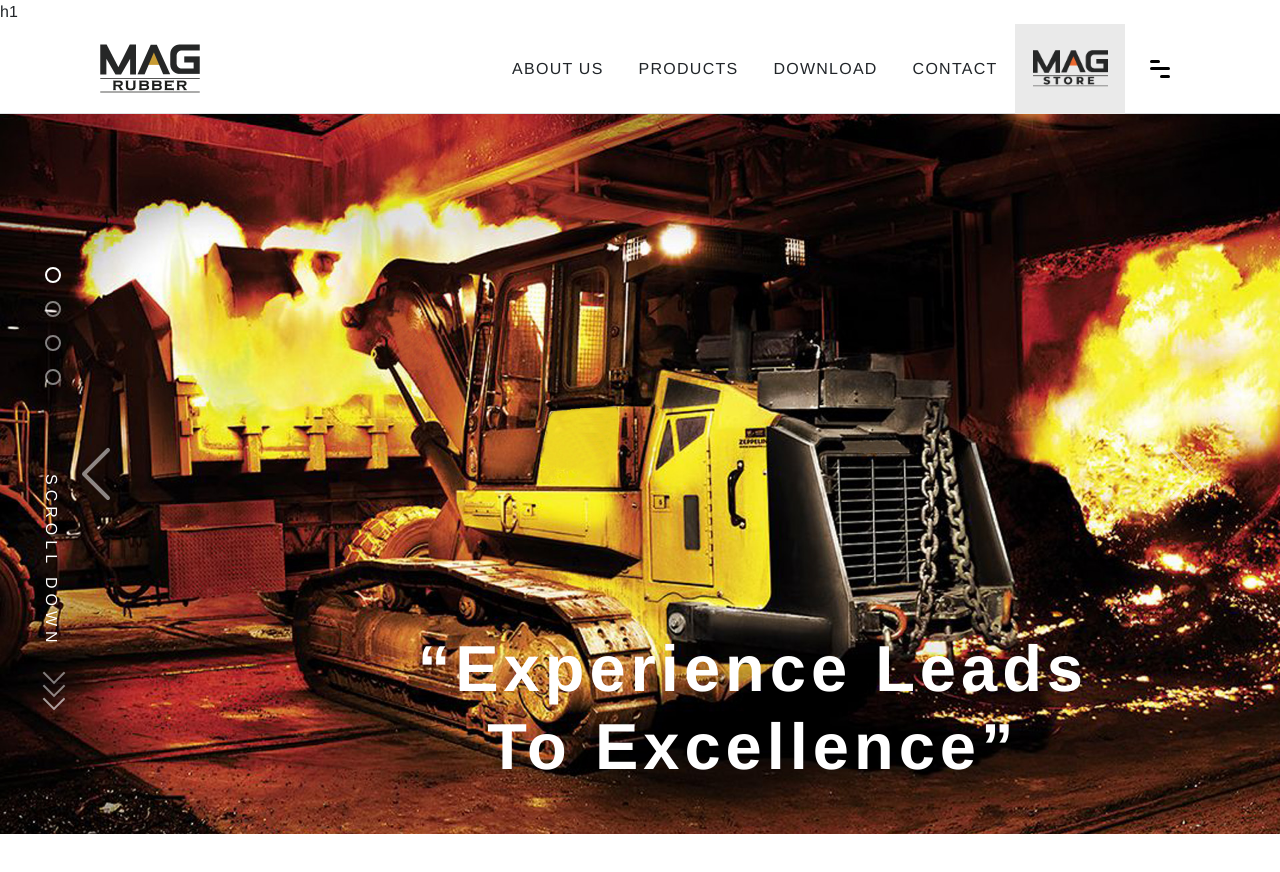
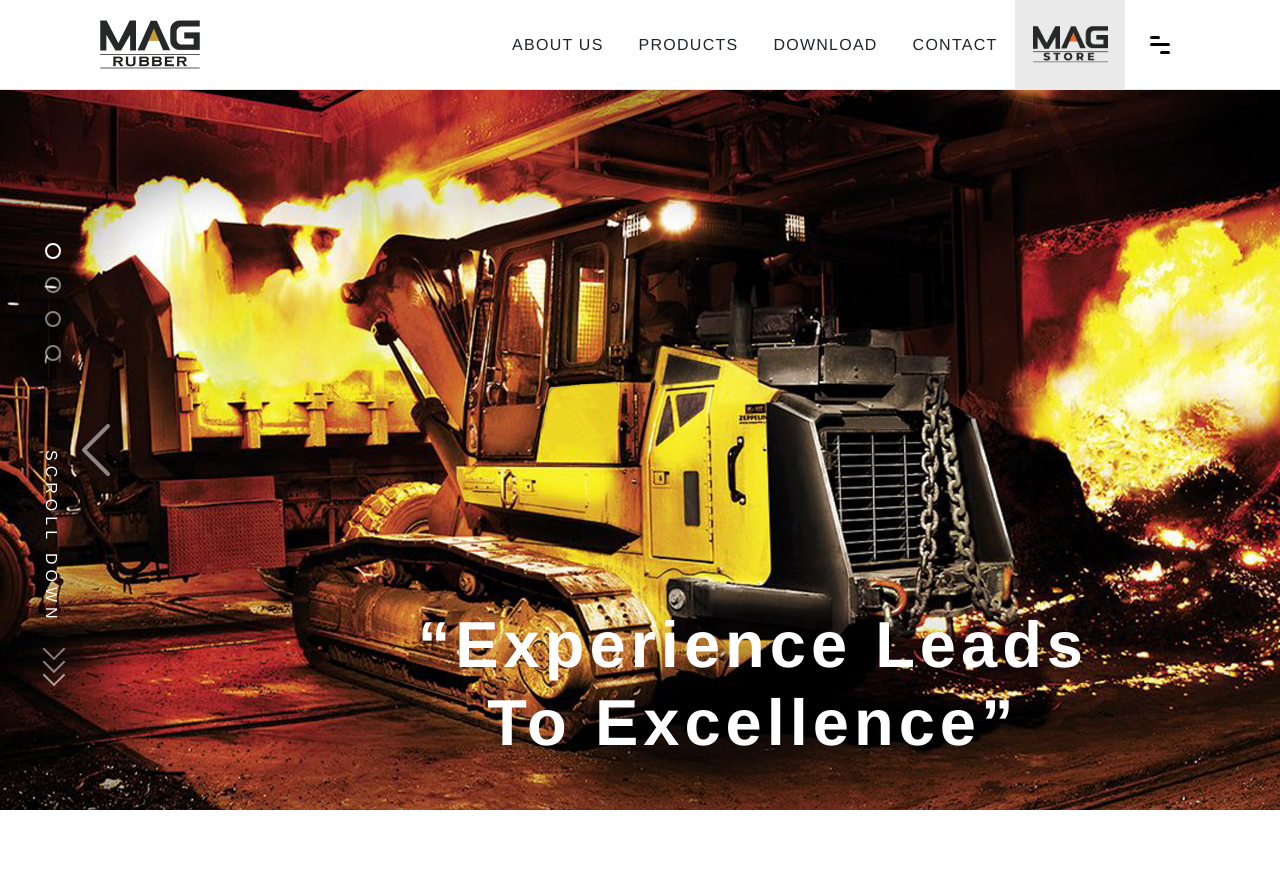
Before and after one commit to barisyasar/mag-rubber, a React (Create React App) app: page / in a window 1280 px wide. Shown: the top 872 px of the page. Built offline with nearby package versions, Linux system fonts and the light colour scheme.

Commit message:
deneme silindi

```diff
--- a/src/components/Header/index.js
+++ b/src/components/Header/index.js
@@ -26,7 +26,6 @@
 
   return (
     <header>
-      h1
       <nav className="container-fluid border-bottom d-flex  justify-content-between align-items-center">
         <div>
           <Link to="/">
```
